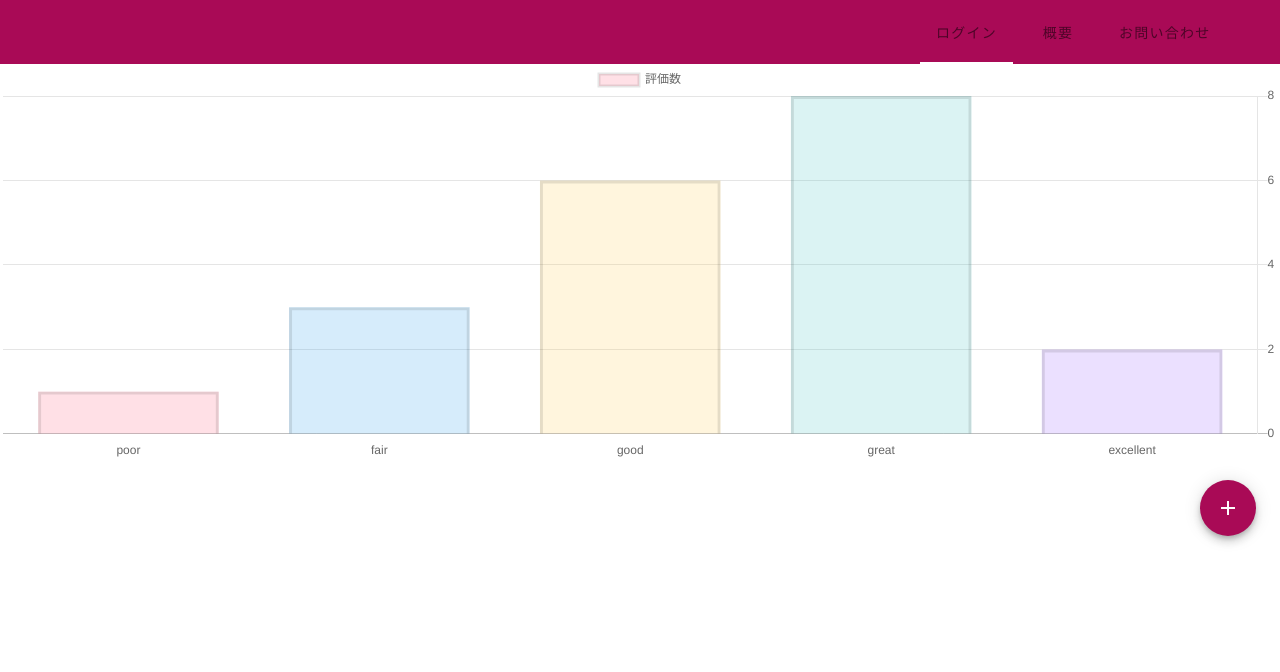
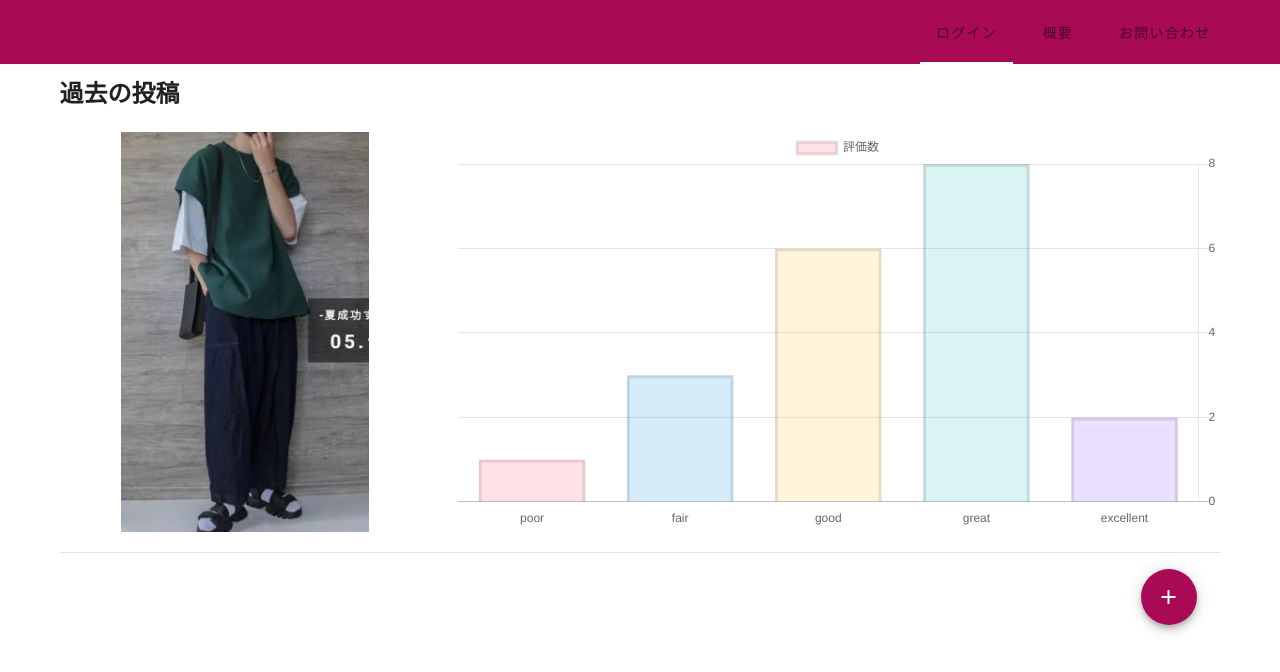
Before and after one commit to yutteee/MeValue, a Vue app in the folder frontend/: page /mypage in a window 1280 px wide. Shown: the top 672 px of the page. Built offline with nearby package versions, Linux system fonts and the light colour scheme.

Commit message:
mypageのサンプル

```diff
--- a/frontend/src/views/MyPage.vue
+++ b/frontend/src/views/MyPage.vue
@@ -1,6 +1,24 @@
 <template>
-  <div class="about">
-    <Chart :chartData="chartItems" :options="chartOptions"/>
+  <div>
+    <v-container>
+      <h2>過去の投稿</h2>
+      <v-row class="posts">
+        <v-col cols="6" sm="4">
+          <v-img
+            src="../assets/sample.jpeg"
+            height="400"
+            contain
+          />
+        </v-col>
+        <v-col cols="6" sm="8">
+          <Chart
+            :chartData="chartItems"
+            :options="chartOptions"
+          />
+        </v-col>
+      </v-row>
+      <v-divider/>
+
       <v-card elevation="0">
           <v-card-text
               position: relative
@@ -19,6 +37,7 @@
               </v-btn>
           </v-card-text>
       </v-card>
+    </v-container>
   </div>
 </template>
 
@@ -80,3 +99,10 @@ export default {
   },
 }
 </script>
+
+<style scoped>
+.posts {
+  margin-top: 8px;
+  margin-bottom: 8px;
+}
+</style>
```
Also changed, not shown: frontend/src/assets/sample.jpeg (added). Lines whose indentation alone changed are shown as unchanged.
